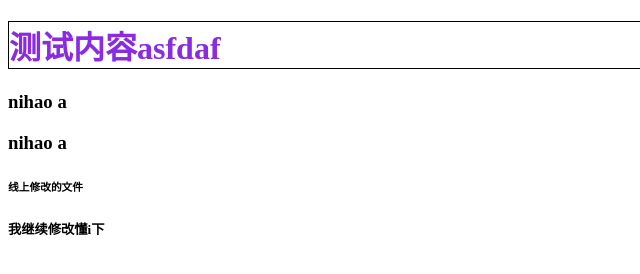
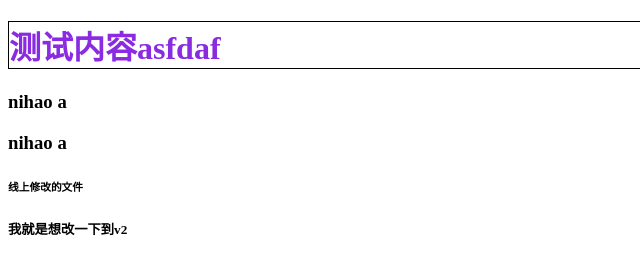
Before and after one commit to 15094095974/git-demo, a website: page src/index.html in a window 1280 px wide. Shown: the full height of the page, 0-640 px from the left. Drawn offline with nearby package versions, Linux system fonts and the light colour scheme; files that its build step writes are made by us from their sources.

Commit message:
v2版本的第一次提交

```diff
--- a/src/index.html
+++ b/src/index.html
@@ -11,7 +11,7 @@
 <h3>nihao a </h3>
 <h3>nihao a </h3>
 <h6>线上修改的文件</h6>
-<h5>我继续修改懂i下</h5>
+<h5>我就是想改一下到v2</h5>
 <script type="text/javascript" src="scripts/all.js"></script>
 </body>
 </html>
```
